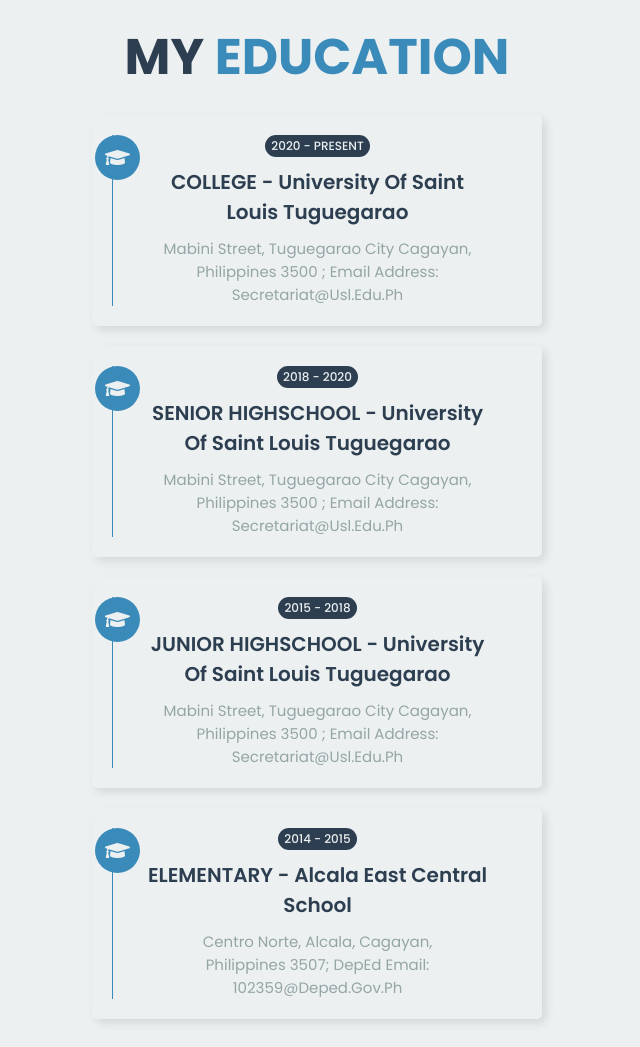
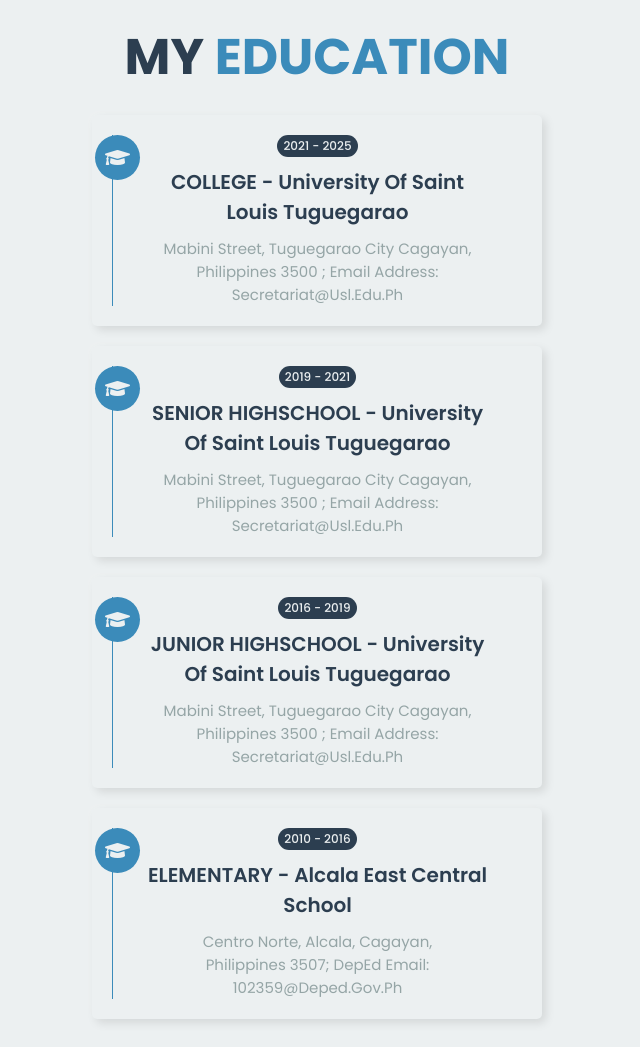
Before and after one commit to JeszieJamez/portfolio, a plain HTML site: page index.html in a window 1280 px wide. Shown: the part 1600-2647 px from the top of the page, without its empty margins (473-1113 px from the left). Drawn offline with nearby package versions, Linux system fonts and the light colour scheme.

Commit message:
Update index.html
education info update

```diff
--- a/index.html
+++ b/index.html
@@ -118,7 +118,7 @@
             <div class="education-box">
                 <div class="education-item">
                     <div class="tl-icon"><i class="fas fa-graduation-cap"></i></div>
-                    <span class="tl-duration">2020 - present</span>
+                    <span class="tl-duration">2021 - 2025</span>
                     <h5>College<span> - University of Saint Louis Tuguegarao</span></h5>
                     <p>Mabini Street, Tuguegarao City Cagayan, Philippines 3500 ; Email Address: secretariat@usl.edu.ph</p>
                 </div>
@@ -128,7 +128,7 @@
             <div class="education-box">
                 <div class="education-item">
                     <div class="tl-icon"><i class="fas fa-graduation-cap"></i></div>
-                    <span class="tl-duration">2018 - 2020</span>
+                    <span class="tl-duration">2019 - 2021</span>
                     <h5>Senior Highschool<span> - University of Saint Louis Tuguegarao</span></h5>
                     <p>Mabini Street, Tuguegarao City Cagayan, Philippines 3500 ; Email Address: secretariat@usl.edu.ph</p>
                 </div>
@@ -138,7 +138,7 @@
             <div class="education-box">
                 <div class="education-item">
                     <div class="tl-icon"><i class="fas fa-graduation-cap"></i></div>
-                    <span class="tl-duration">2015 - 2018</span>
+                    <span class="tl-duration">2016 - 2019</span>
                     <h5>Junior Highschool<span> - University of Saint Louis Tuguegarao</span></h5>
                     <p>Mabini Street, Tuguegarao City Cagayan, Philippines 3500 ; Email Address: secretariat@usl.edu.ph</p>
                 </div>
@@ -148,7 +148,7 @@
             <div class="education-box">
                 <div class="education-item">
                     <div class="tl-icon"><i class="fas fa-graduation-cap"></i></div>
-                    <span class="tl-duration">2014 - 2015</span>
+                    <span class="tl-duration">2010 - 2016</span>
                     <h5>Elementary<span> - Alcala East Central School</span></h5>
                     <p>Centro Norte, Alcala, Cagayan, <br>Philippines 3507; DepEd Email: 102359@deped.gov.ph</p>
                 </div>
```
